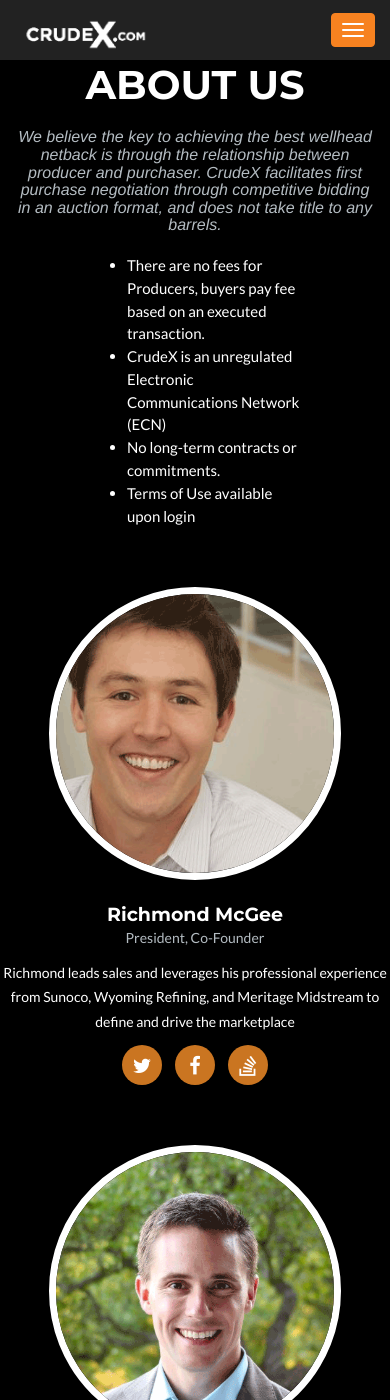
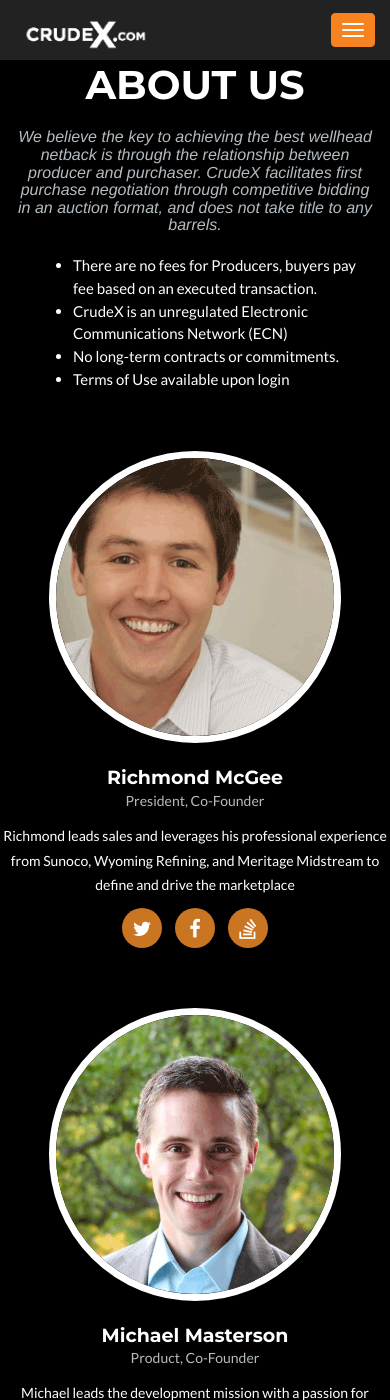
Before and after one commit to oriooctopus/Crudex, a Jekyll site: the page built from index.html, in a window 390 px wide and 1400 px high, scrolled down 2953 px. Built offline with Jekyll 4.4.1, drawn with Linux system fonts in a browser that asks for light colours; some web fonts are replaced.

Commit message:
style change

```diff
--- a/_includes/css/agency.scss
+++ b/_includes/css/agency.scss
@@ -949,6 +949,10 @@
     .checkboxContainer {
         width: 100% !important;
     }
+    #team ul {
+        width: 90% !important;
+        margin-left: 5% !important;
+    }
 }
 @media(max-width: 850px ) and (min-width: 450px) {
     header {
```
